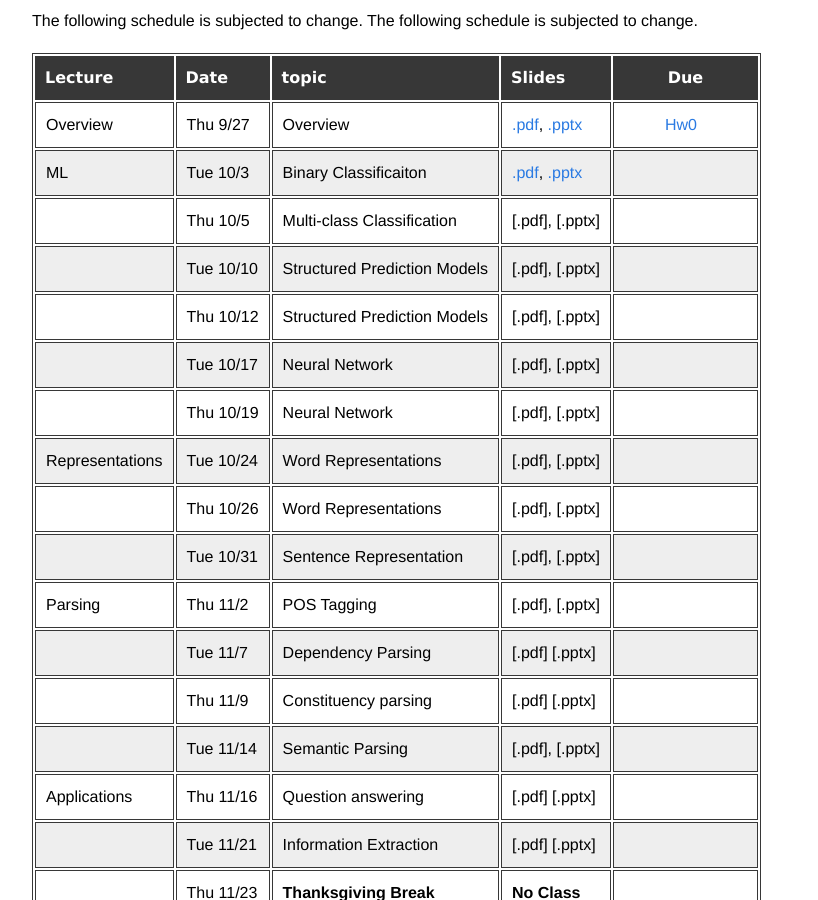
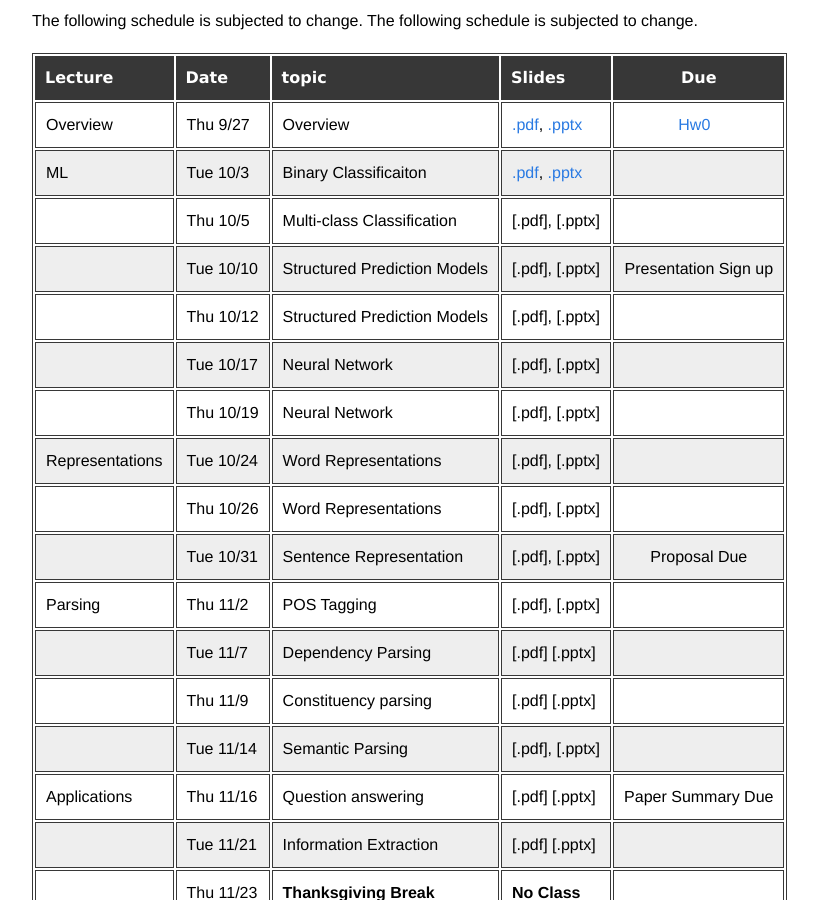
Before and after one commit to uclanlp/CS269-17, a Jekyll site: the page built from 2_syllabus.md, in a window 1280 px wide and 900 px high, scrolled down 231 px. Shown: the whole window, without its empty margins (208-1026 px from the left). Built offline with Jekyll 4.4.1, drawn with Linux system fonts in a browser that asks for light colours.

Commit message:
Update 2_syllabus.md

```diff
--- a/2_syllabus.md
+++ b/2_syllabus.md
@@ -13,18 +13,18 @@ The following schedule is subjected to change.
  Overview | Thu 9/27 | Overview | [.pdf](slides/CS269-01.pdf), [.pptx](slides/CS269-01.pptx) | [Hw0](docs/hw0.pdf)
  ML | Tue 10/3 | Binary Classificaiton | [.pdf](slides/CS269-02.pdf), [.pptx](slides/CS269-02.pptx) |
  | Thu 10/5 | Multi-class Classification | [.pdf], [.pptx]|
- | Tue 10/10 | Structured Prediction Models | [.pdf], [.pptx] |
+ | Tue 10/10 | Structured Prediction Models | [.pdf], [.pptx] | Presentation Sign up
  | Thu 10/12 | Structured Prediction Models | [.pdf], [.pptx]|
  | Tue 10/17 | Neural Network  | [.pdf], [.pptx]|
  | Thu 10/19 | Neural Network | [.pdf], [.pptx]|
  Representations | Tue 10/24 | Word Representations | [.pdf], [.pptx] |
  | Thu 10/26 | Word Representations| [.pdf], [.pptx] |
- | Tue 10/31 | Sentence Representation | [.pdf], [.pptx]|
+ | Tue 10/31 | Sentence Representation | [.pdf], [.pptx]|  Proposal Due
  Parsing | Thu 11/2 | POS Tagging| [.pdf], [.pptx] 	|
  | Tue 11/7 | Dependency Parsing | [.pdf] [.pptx] |
  | Thu 11/9 | Constituency parsing  | [.pdf] [.pptx] |
  | Tue 11/14 | Semantic Parsing | [.pdf], [.pptx]|
- Applications | Thu 11/16 | Question answering | [.pdf] [.pptx] |
+ Applications | Thu 11/16 | Question answering | [.pdf] [.pptx] | Paper Summary Due
  | Tue 11/21 | Information Extraction | [.pdf] [.pptx] |
  | Thu 11/23 | **Thanksgiving Break** | **No Class** |
  | Tue 11/28 | Machine Translation | [.pdf], [.pptx]|
```
